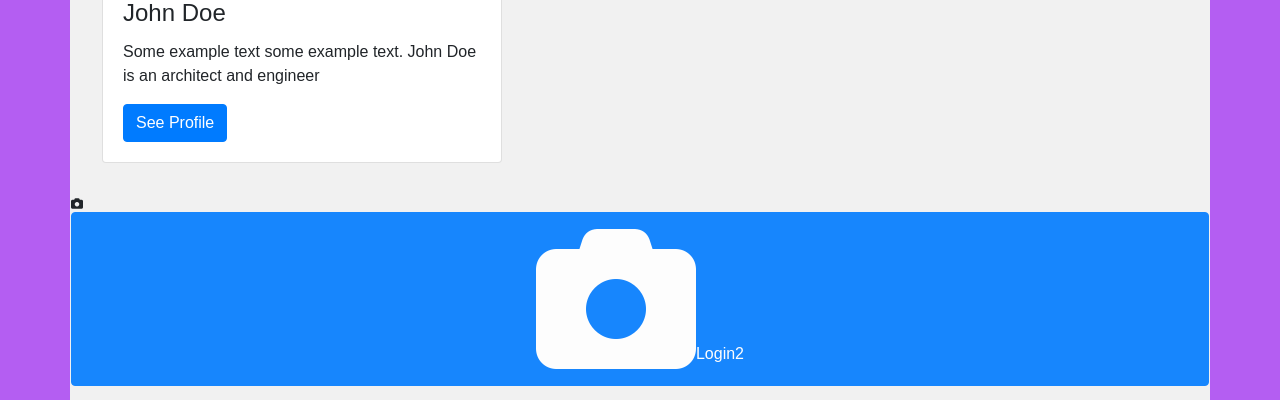
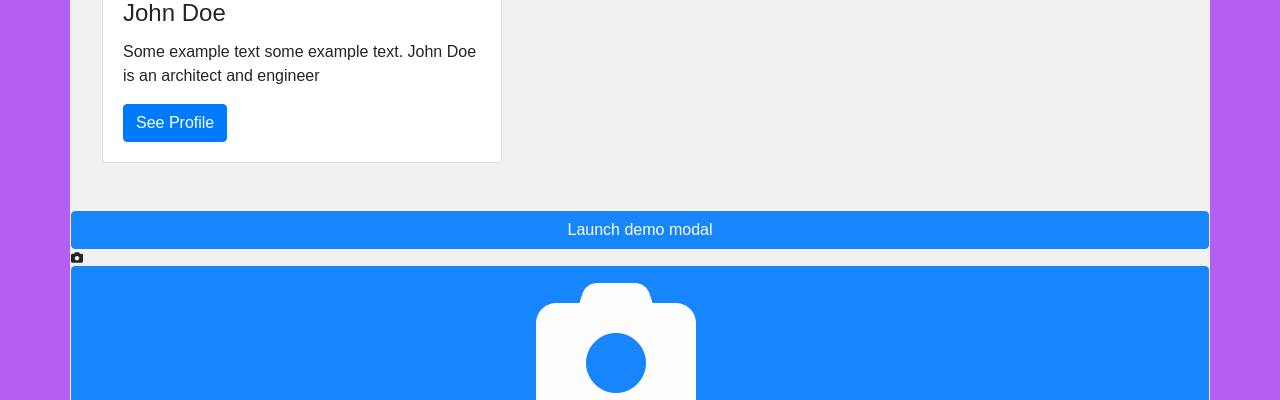
Before and after one commit to iiostefanos/college-cookbook, a Flask app: page / in a window 1280 px wide. Shown: the part 721-1121 px from the top of the page. Run offline with Flask 2, Linux system fonts and the light colour scheme; some libraries are stand-ins or nearby versions.

Commit message:
modal example testing

```diff
--- a/templates/base.html
+++ b/templates/base.html
@@ -47,6 +47,31 @@
         {% endblock %}
         </div>
 
+<!-- Button trigger modal -->
+<button type="button" class="btn btn-primary" data-toggle="modal" data-target="#exampleModal">
+  Launch demo modal
+</button>
+
+<!-- Modal -->
+<div class="modal fade" id="exampleModal" tabindex="-1" role="dialog" aria-labelledby="exampleModalLabel" aria-hidden="true">
+  <div class="modal-dialog" role="document">
+    <div class="modal-content">
+      <div class="modal-header">
+        <h5 class="modal-title" id="exampleModalLabel">Modal title</h5>
+        <button type="button" class="close" data-dismiss="modal" aria-label="Close">
+          <span aria-hidden="true">&times;</span>
+        </button>
+      </div>
+      <div class="modal-body">
+        ...
+      </div>
+      <div class="modal-footer">
+        <button type="button" class="btn btn-secondary" data-dismiss="modal">Close</button>
+        <button type="button" class="btn btn-primary">Save changes</button>
+      </div>
+    </div>
+  </div>
+</div>
 <div id="id01" class="modal">
 
   <form class="modal-content animate" action="/action_page.php" method="post">
```
Also changed, not shown: .c9/metadata/environment/app.py (+1 -1 lines), .c9/metadata/environment/templates/base.html (+1 -1 lines), .c9/metadata/environment/templates/recipes.html (+1 -1 lines).
